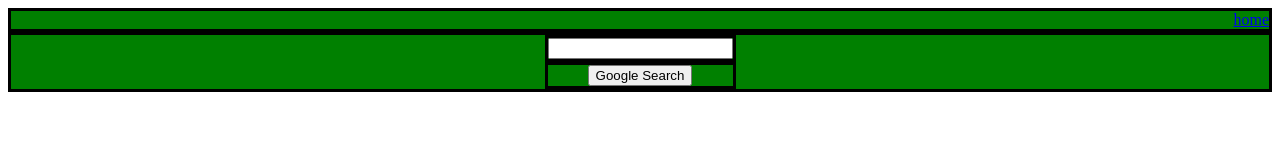
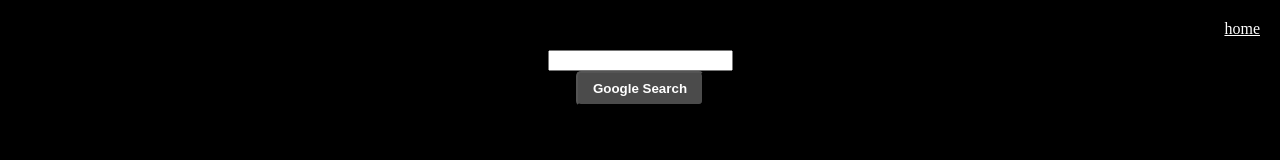
Before and after one commit to EirfatChoudhury/search, a plain HTML site: page search/images.html in a window 1280 px wide. Drawn offline with Linux system fonts and the light colour scheme.

Commit message:
Add files via upload
CSS made to resemble google's own CSS.

```diff
--- a/search/styles.scss
+++ b/search/styles.scss
@@ -1,10 +1,41 @@
+body {
+    background-color: black;
+}
+
 div {
     display: flex;
-    background-color: green;
-    border: solid;
+    color: white;
     justify-content: center;
 }
 
 .header {
     justify-content: flex-end;
+    > a {
+        margin: 12px;
+        color: white;
+    }
 }
+
+#logo {
+    width: 50%;
+}
+
+#search-bar {
+    margin: 15px;
+    width: 350px;
+    height: 15px;
+    border-radius: 27px;
+    padding: 10px;
+}
+
+input[type=submit] {
+    border-radius: 5px;
+    margin-left: 5px;
+    margin-right: 5px;
+    padding: 8px;
+    padding-left: 15px;
+    padding-right: 15px;
+    background-color: rgb(75, 75, 75);
+    color: white;
+    font-weight: bold;
+}
```
Also changed, not shown: search/google-logo.png (added), search/styles.css, 1 other file.
